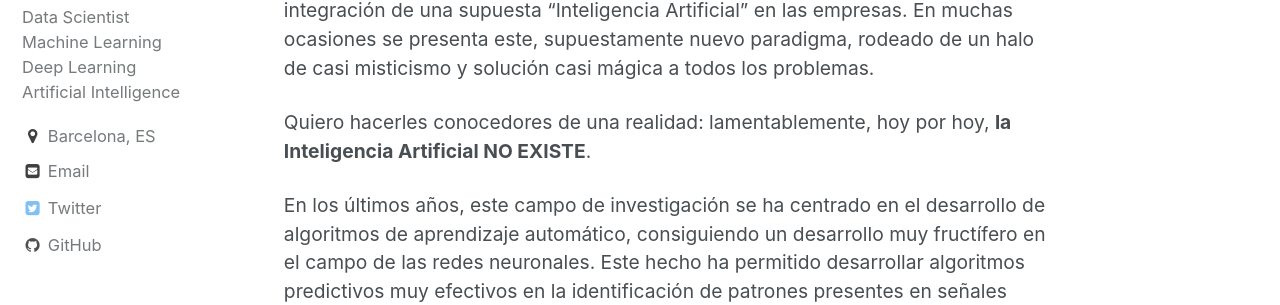
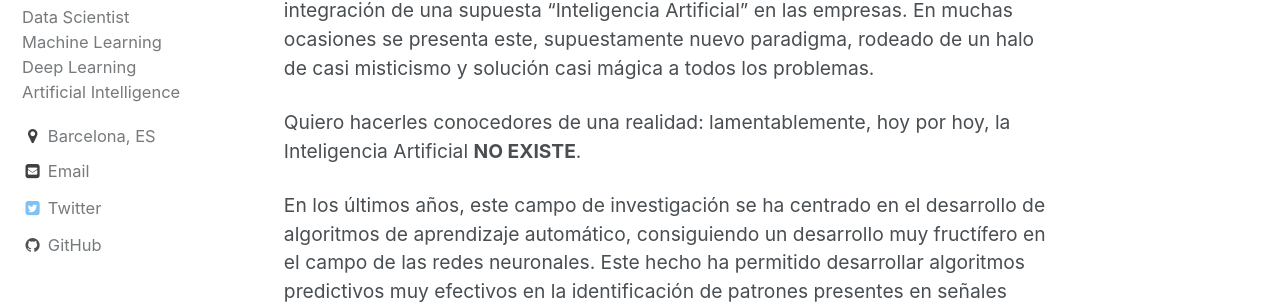
Before and after one commit to jorditg/jorditg.github.io, a Jekyll site: the page built from _posts/2021-05-28-la-inteligencia-artificial-en-la-empresa.md, in a window 1280 px wide and 900 px high. Shown: the part 295-600 px from the top of the window. Built offline with Jekyll 4.4.1, drawn with Linux system fonts in a browser that asks for light colours.

```diff
--- a/_posts/2021-05-28-la-inteligencia-artificial-en-la-empresa.md
+++ b/_posts/2021-05-28-la-inteligencia-artificial-en-la-empresa.md
@@ -12,7 +12,7 @@ tags:
 
 En los últimos tiempos son comunes las campañas de marketing, procedentes sobretodo de las empresas e instituciones de raíz tecnológica, abogando por la integración de una supuesta “Inteligencia Artificial” en las empresas. En muchas ocasiones se presenta este, supuestamente nuevo paradigma, rodeado de un halo de casi misticismo y solución casi mágica a todos los problemas.
 
-Quiero hacerles conocedores de una realidad: lamentablemente, hoy por hoy, **la Inteligencia Artificial NO EXISTE**.
+Quiero hacerles conocedores de una realidad: lamentablemente, hoy por hoy, la Inteligencia Artificial **NO EXISTE**.
 
 En los últimos años, este campo de investigación se ha centrado en el desarrollo de algoritmos de aprendizaje automático, consiguiendo un desarrollo muy fructífero en el campo de las redes neuronales. Este hecho ha permitido desarrollar algoritmos predictivos muy efectivos en la identificación de patrones presentes en señales (esto es en imagen, sonido principalmente) y en texto, campos en los cuales históricamente había sido dificultoso obtener resultados aceptables. En el campo de la predicción de datos numéricos también se han hecho importantes avances, los más efectivos hasta el momento, mediante la combinación de modelos basados en árboles de decisión. Cabe decir entonces, que disponemos de un gran abanico de algoritmos que funcionan muy bien en el reconocimiento de patrones tanto para datos como para señales.
 
```
